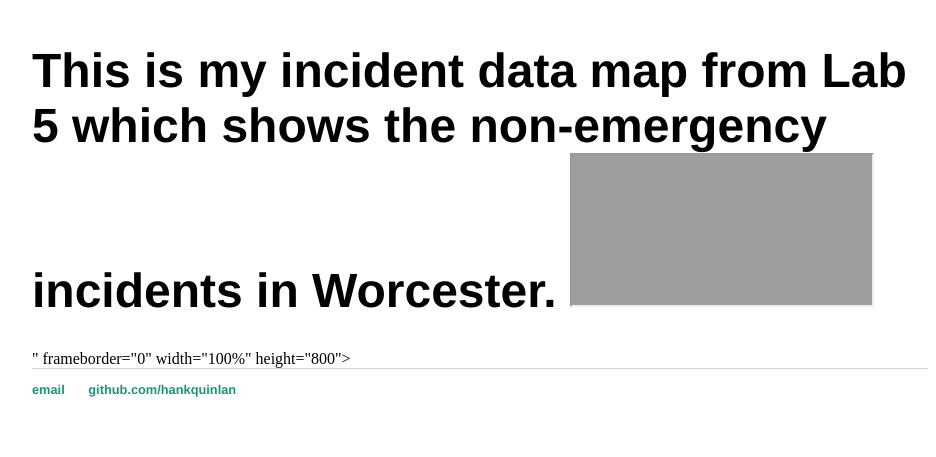
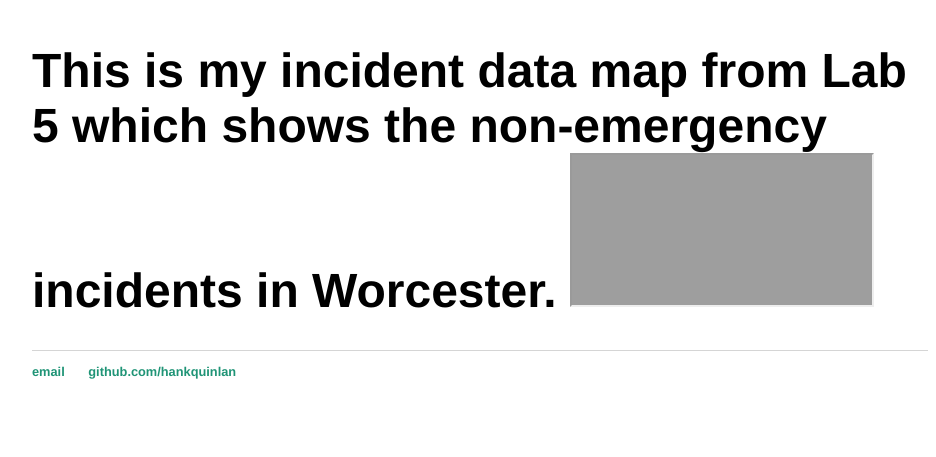
Before and after one commit to rcorcoranadams/rcorcoranadams.github.io, a Jekyll site: the page built from index.html, in a window 1280 px wide. Shown: the part 1262-1719 px from the top of the page, without its empty margins (160-1096 px from the left). Built offline with Jekyll 4.4.1, drawn with Linux system fonts in a browser that asks for light colours.

Commit message:
Update index.html

```diff
--- a/index.html
+++ b/index.html
@@ -12,5 +12,5 @@ title: Rachel Corcoran-Adams, MSGIS Student
 </div>
 <div>
 <h1>This is my incident data map from Lab 5 which shows the non-emergency incidents in Worcester.
-<iframe src="<style>.embed-container {position: relative; padding-bottom: 80%; height: 0; max-width: 100%;} .embed-container iframe, .embed-container object, .embed-container iframe{position: absolute; top: 0; left: 0; width: 100%; height: 100%;} small{position: absolute; z-index: 40; bottom: 0; margin-bottom: -15px;}</style><div class="embed-container"><iframe width="500" height="400" frameborder="0" scrolling="no" marginheight="0" marginwidth="0" title="311 Incidents" src="//clarku.maps.arcgis.com/apps/Embed/index.html?webmap=bbe8bdde652345c8954e3a7d689afc62&extent=-71.9543,42.1823,-71.6556,42.3338&zoom=true&previewImage=false&scale=true&disable_scroll=true&theme=light"></iframe></div>" frameborder="0" width="100%" height="800"></iframe>
+<iframe src="<style>.embed-container {position: relative; padding-bottom: 80%; height: 0; max-width: 100%;} .embed-container iframe, .embed-container object, .embed-container iframe{position: absolute; top: 0; left: 0; width: 100%; height: 100%;} small{position: absolute; z-index: 40; bottom: 0; margin-bottom: -15px;}</style><div class="embed-container"><iframe width="500" height="400" frameborder="0" scrolling="no" marginheight="0" marginwidth="0" title="311 Incidents" src="//clarku.maps.arcgis.com/apps/Embed/index.html?webmap=bbe8bdde652345c8954e3a7d689afc62&extent=-71.9543,42.1823,-71.6556,42.3338&zoom=true&previewImage=false&scale=true&disable_scroll=true&theme=light"></iframe>
 </div>
```
